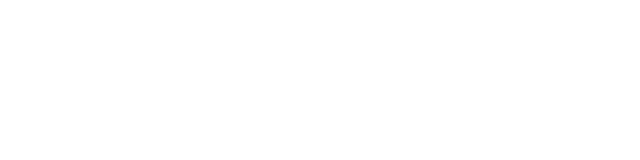
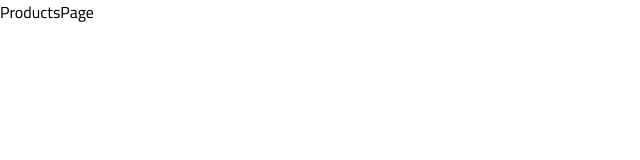
Before and after one commit to abdallamfathy/nama-project, a React (Vite) app: page /products in a window 1280 px wide. Before the commit this address had no page. Shown: the top 160 px of the page, without its empty margins (0-640 px from the left). Built offline with nearby package versions, Linux system fonts and the light colour scheme.

Commit message:
create products page

```diff
--- a/src/App.jsx
+++ b/src/App.jsx
@@ -3,6 +3,7 @@ import  {Main, Navbar}  from './components'
 import { Footer } from 'flowbite-react'
 import PartnersPage from './pages/PartnersPage'
 import AboutPage from './pages/AboutPage'
+import ProductsPage from './pages/ProductsPage'
 import { Route, BrowserRouter as Router, Routes } from 'react-router-dom'
 
 function App() {
@@ -14,6 +15,7 @@ function App() {
       <Route  path="/"  element={<Main/>} />
       <Route  path="/partners"  element={<PartnersPage/>} />
       <Route  path="/about"  element={<AboutPage/>} />
+      <Route  path="/products"  element={<ProductsPage/>} />
       </Routes>
       </Router>
     </div>
--- /dev/null
+++ b/src/pages/ProductsPage.jsx
@@ -0,0 +1,9 @@
+import React from 'react'
+
+const ProductsPage = () => {
+  return (
+    <div>ProductsPage</div>
+  )
+}
+
+export default ProductsPage
```
